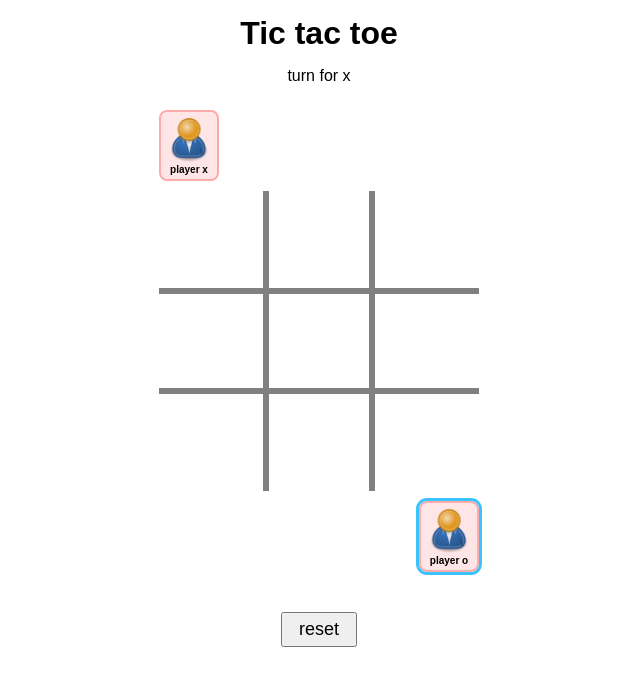
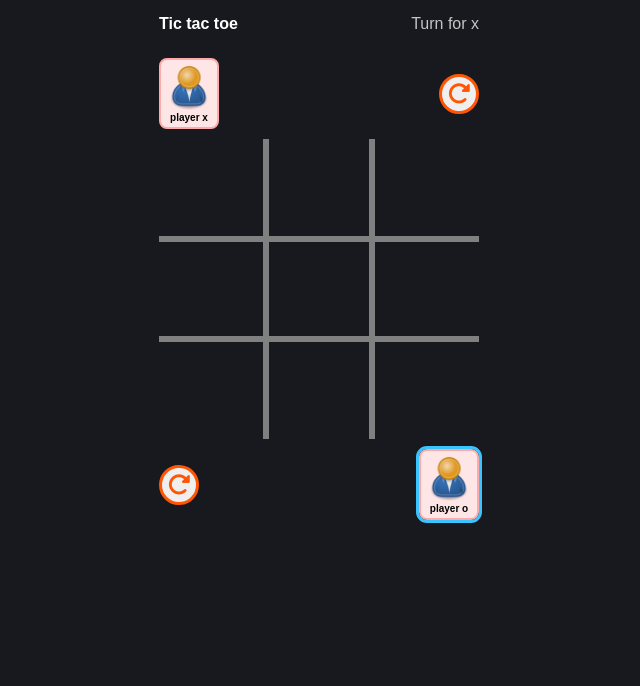
Before and after one commit to mahian/tic-tac-toe-game, a plain HTML site: page index.html in a window 1280 px wide. Shown: the whole page, without its empty margins (321-961 px from the left). Drawn offline with Linux system fonts and the light colour scheme.

Commit message:
change ui color

```diff
--- a/index.html
+++ b/index.html
@@ -5,18 +5,24 @@
     <meta http-equiv="X-UA-Compatible" content="IE=edge">
     <meta name="viewport" content="width=device-width, initial-scale=1.0">
     <title>tic-tac-toe</title>
+    <!-- font awesome cdn -->
+    <link rel="stylesheet" href="https://cdnjs.cloudflare.com/ajax/libs/font-awesome/6.2.0/css/all.min.css" integrity="sha512-xh6O/CkQoPOWDdYTDqeRdPCVd1SpvCA9XXcUnZS2FmJNp1coAFzvtCN9BmamE+4aHK8yyUHUSCcJHgXloTyT2A==" crossorigin="anonymous" referrerpolicy="no-referrer" />
     <link rel="stylesheet" href="style.css">
 </head>
 <body>
     <div class="container">
-        <h1 class="title">Tic tac toe</h1>
-        <p id="status-bar"></p>
+        <div class="nav">
+            <h4 class="title">Tic tac toe</h4>
+            <p id="status-bar"></p>
+        </div>
         <div class="players">
             <div id="one" class="player">
                 <img src="images/User_icon.png" alt="">
                 <span>player x</span>
             </div>
-            <div></div>
+            <div>
+                <button class="reset-btn" onclick="reset()"><i class="fa-solid fa-rotate-right"></i></button>
+            </div>
         </div>
         <div class="game-container">
             <div class="graph bl-none bt-none"></div>
@@ -30,7 +36,9 @@
             <div class="graph bb-none br-none"></div>
         </div>
         <div class="players">
-            <div></div>
+            <div>
+                <button class="reset-btn" onclick="reset()"><i class="fa-solid fa-rotate-right"></i></button>
+            </div>
             <div id="two" class="player">
                 <img src="images/User_icon.png" alt="">
                 <span>player o</span>
@@ -39,11 +47,8 @@
         <div class="modal">
             <div class="modal-box">
                 <h3 id="won">x won</h3>
-                <button class="reset-btn" onclick="reset()">reset</button>
+                <button class="reset-btn" onclick="reset()"><i class="fa-solid fa-rotate-right"></i></button>
             </div>
-        </div>
-        <div class="btn-container">
-            <button class="reset-btn" onclick="reset()">reset</button>
         </div>
     </div>
     <script src="main.js"></script>
--- a/main.js
+++ b/main.js
@@ -3,8 +3,9 @@ const graphs = document.querySelectorAll('.graph');
 let turn = 'x';
 const modal = document.querySelector('.modal');
 const modalBox = document.querySelector('.modal-box');
+const won = document.getElementById('won');
 let statusBar = document.getElementById('status-bar');
-statusBar.innerText = `turn for ${turn}`;
+statusBar.innerText = `Turn for ${turn}`;
 
 // function to change turn
 const changeTurn = ()=> turn === 'x'? turn = 'o': turn = 'x';
@@ -24,16 +25,16 @@ channgePlayerTurn();
 // all boxes EventListener
 graphs.forEach(graph =>{
     graph.addEventListener('click', ()=>{
-        statusBar.innerText = `turn for ${turn}`;
+        statusBar.innerText = `Turn for ${turn}`;
         if(graph.innerText === ''){
             changeTurn();
             channgePlayerTurn();
             graph.innerText = turn;
             // change turn color
             if(graph.innerText === 'o'){
-                graph.style.color = 'red';
+                graph.style.color = '#ff5151';
             }else{
-                graph.style.color = 'green';
+                graph.style.color = '#6aff6a';
             }
         }
         checkWin();
@@ -58,6 +59,7 @@ function checkWin(){
         if((graphs[win[0]].innerText === graphs[win[1]].innerText) && (graphs[win[2]].innerText === graphs[win[1]].innerText) && graphs[win[0]].innerText !== ''){
             statusBar.innerText = `${graphs[win[0]].innerText} won`;
             modal.style.display = 'flex';
+            won.innerText = `${turn} won`;
             setTimeout(function(){
                 modalBox.style.transform = 'scale(1)';
            }, 200);
@@ -69,7 +71,7 @@ function checkWin(){
 const reset = ()=>{
     graphs.forEach(graph =>{
         graph.innerText = '';
-        statusBar.innerText = `turn for ${turn}`;
+        statusBar.innerText = `Turn for ${turn}`;
     });
     modalBox.style.transform = 'scale(0)';
     setTimeout(function(){
--- a/style.css
+++ b/style.css
@@ -4,26 +4,33 @@
     font-family: sans-serif;
     box-sizing: border-box;
 }
-:root{
-    --primary-color: red;
+body{
+    background: #18191f;
 }
 .container {
     max-width: 400px;
     margin: auto;
     padding: 0 40px;
 }
+.nav {
+    display: flex;
+    justify-content: space-between;
+    align-items: center;
+}
 .title {
     text-align: center;
-    margin-top: 15px;
+    color: white;
 }
 #status-bar {
     text-align: center;
     margin: 15px 0;
+    color: #c5c5c5;
 }
 .players {
     display: flex;
     justify-content: space-between;
     padding: 10px 0px;
+    align-items: center;
 }
 .player {
     border: 2px solid #ffaaaa;
@@ -68,6 +75,7 @@
     font-family: monospace;
     color: gray;
     transition: .3s;
+    cursor: pointer;
 }
 .graph:active {
     font-size: 100px;
@@ -84,7 +92,7 @@
 .bl-none{border-left: none;}
 
 .modal {
-    background: #00000057;
+    background: #0000007f;
     position: absolute;
     width: 100%;
     height: 100vh;
@@ -97,24 +105,33 @@
 }
 .modal-box {
     background: white;
-    padding: 40px 100px;
+    padding: 40px;
     display: flex;
     flex-direction: column;
     align-items: center;
     transform: scale(0);
     transition: .2s;
+    border: 3px solid #ff5606;
+    border-radius: 10px;
 }
 #won{
     font-size: 50px;
     margin-bottom: 15px;
-}
-.btn-container {
-    display: flex;
-    justify-content: center;
-    margin-top: 30px;
+    color: #118311;
 }
 .reset-btn {
-    font-size: 18px;
-    padding: 5px 16px;
+    height: 40px;
+    width: 40px;
+    font-size: 23px;
+    border-radius: 50%;
+    display: flex;
+    align-items: center;
+    justify-content: center;
+    color: #ff5606;
+    border: 3px solid #ff5606;
+    transition: .2s;
     cursor: pointer;
 }
+.reset-btn:active {
+    transform: scale(0.8);
+}
```
